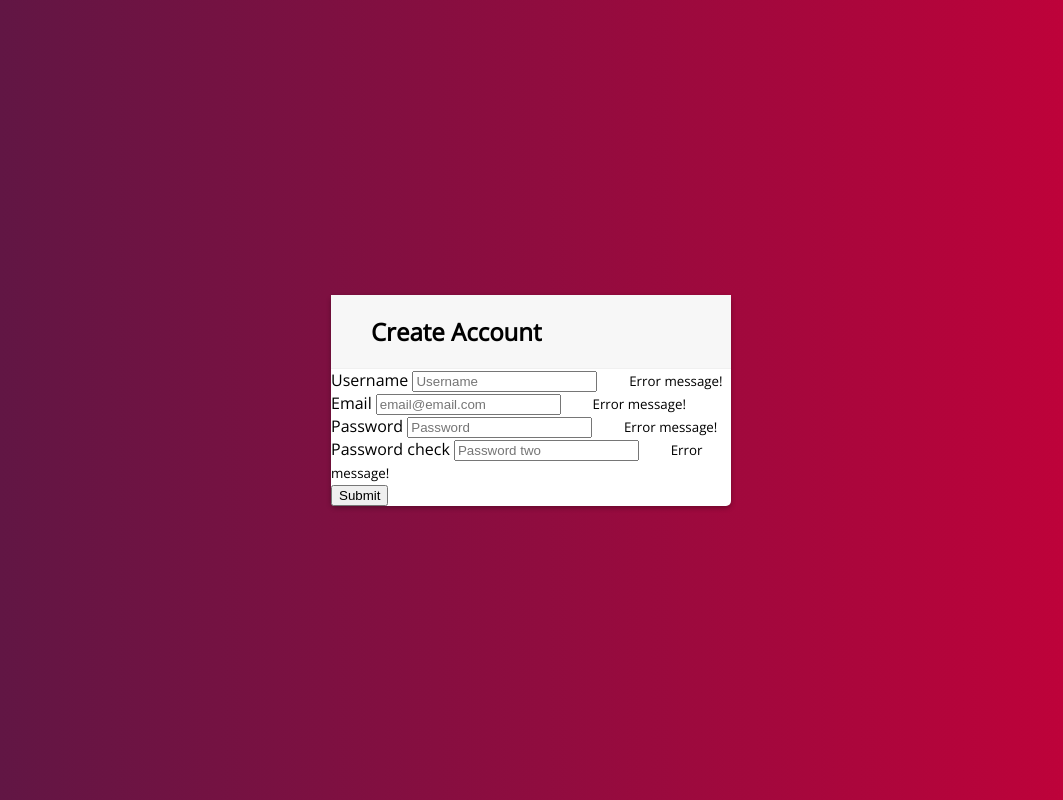
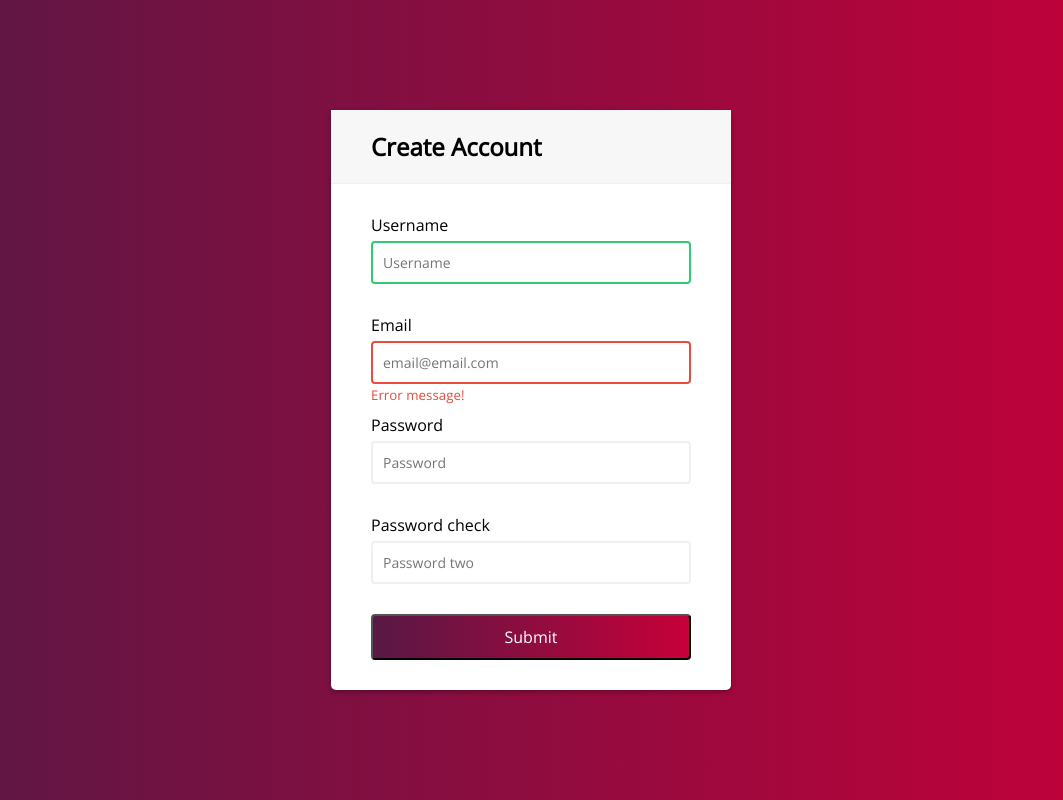
Before and after one commit to Leggacys/Proiect-TW, a PHP site: page /register.html in a window 1280 px wide. Shown: the whole page, without its empty margins (109-1172 px from the left). Run offline with PHP 8.4, Linux system fonts and the light colour scheme.

Commit message:
Html+Css register done, need to do JS

```diff
--- a/register.css
+++ b/register.css
@@ -18,7 +18,7 @@ body{
   background-color: #fff;
   border-radius: 5px;
   box-shadow: 0 2px 5px rgba(0,0,0,0.3);
-  width: 400px;
+  width: 400px; <! -- -->
   max-width: 100%;
 }
 
@@ -31,3 +31,86 @@ body{
 .header h2 {
   margin: 0;
 }
+
+.form {
+  padding: 30px 40px;
+}
+
+.form-control {
+  margin-bottom: 10px;
+  padding-bottom: 20px;
+  position: relative;
+}
+
+.form-control label {
+  display : inline-block;
+  margin-bottom: 5px;
+}
+
+.form-control input {
+  border: 2px solid #f0f0f0;
+  border-radius: 4px;
+  display: block;
+  font-family: inherit;
+  font-size: 14px;
+  padding: 10px;
+  width: 100%;
+}
+
+.form-control.success input {
+  border-color: #2ecc71;
+}
+
+.form-control.error input {
+  border-color: #e74c3c;
+}
+
+.form-control i {
+  position: absolute;
+  top: 40px;
+  right: 10px;
+  visibility: hidden;
+}
+
+.form-control.success i.fa-check-circle{
+  color: #2ecc71;
+  visibility: visible;
+}
+
+.form-control.error i.fa-exclamation-circle{
+  color: #e74c3c;
+  visibility: visible;
+}
+
+
+.form-control small {
+  visibility: hidden;
+  position: absolute;
+  bottom: 0;
+  left: 0;
+}
+
+.form-control.error small{
+  color: #e74c3c;
+  visibility: visible;
+}
+
+.form button{
+  background: linear-gradient(90deg, rgba(88,24,69,1) 0%, rgba(144,12,63,1) 51%, rgba(199,0,57,1) 100%, rgba(87,0,63,1) 100%);
+  border: 2px solid linear-gradient(90deg, rgba(88,24,69,1) 0%, rgba(144,12,63,1) 51%, rgba(199,0,57,1) 100%, rgba(87,0,63,1) 100%);
+  border-radius: 4px;
+  color: #fff;
+  display: block;
+  font-family: inherit;
+  font-size: 16px;
+  padding: 10px;
+  width: 100%;
+  outline: none;
+  cursor: pointer;
+  transition: 0.5s;
+}
+
+.form button:hover{
+  background: white;
+  background-color: purple;
+}
--- a/register.html
+++ b/register.html
@@ -14,15 +14,15 @@
         <h2>Create Account</h2>
       </div>
       <form class="form" id="form">
-        <div class="form-control">
+        <div class="form-control success">
           <label>Username</label>
           <input type="text" placeholder="Username" id="username">
-          <i class="fas fa-check-circle" aria-hidden="true"></i>
-          <i class="fas fa-exclamation-circle" aria-hidden="true"></i>
+          <i class="fas fa-check-circle"></i>
+          <i class="fas fa-exclamation-circle"></i>
           <small>Error message!</small>
         </div>
 
-        <div class="form-control">
+        <div class="form-control error">
           <label>Email</label>
           <input type="email" placeholder="email@email.com" id="email">
           <i class="fas fa-check-circle" aria-hidden="true"></i>
```
